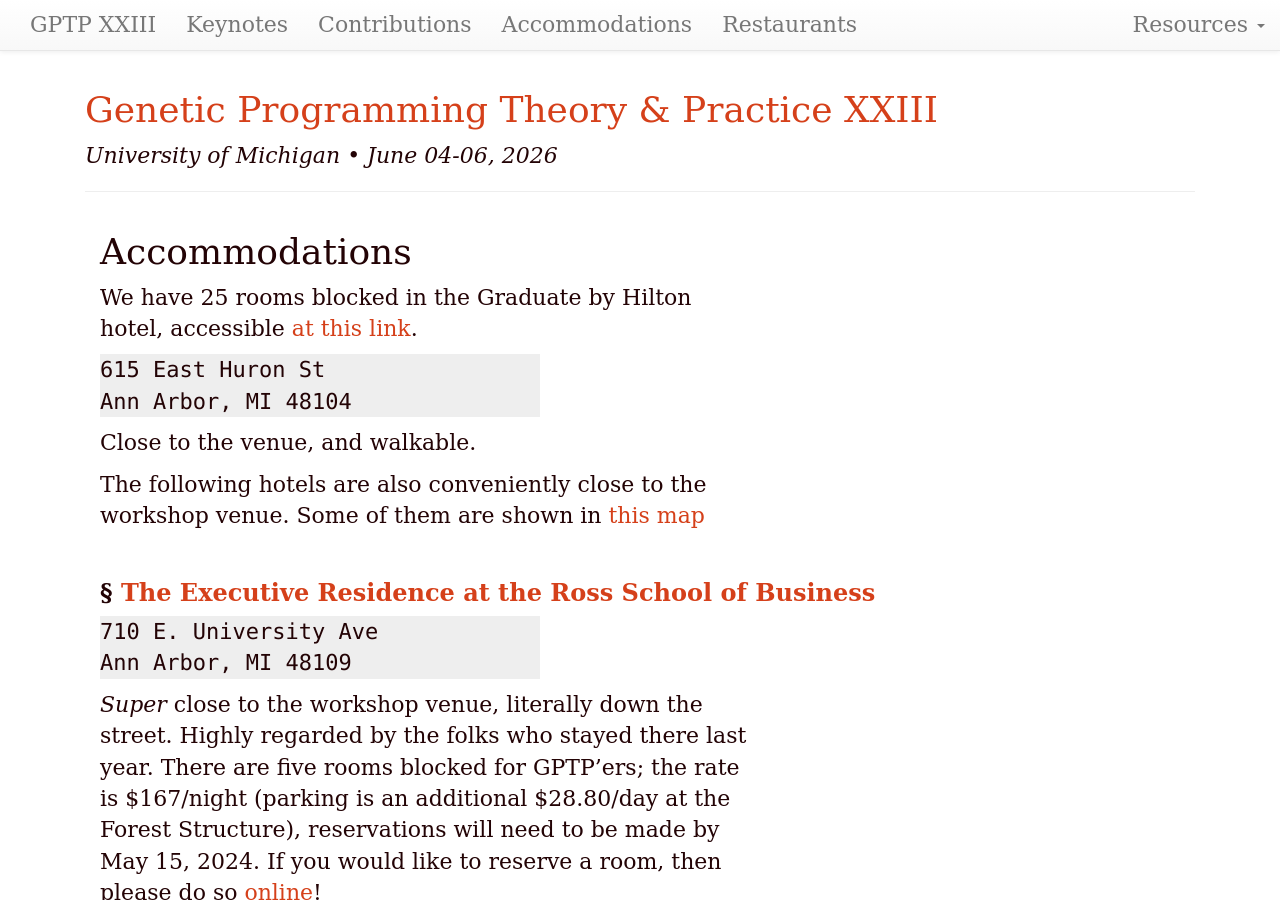
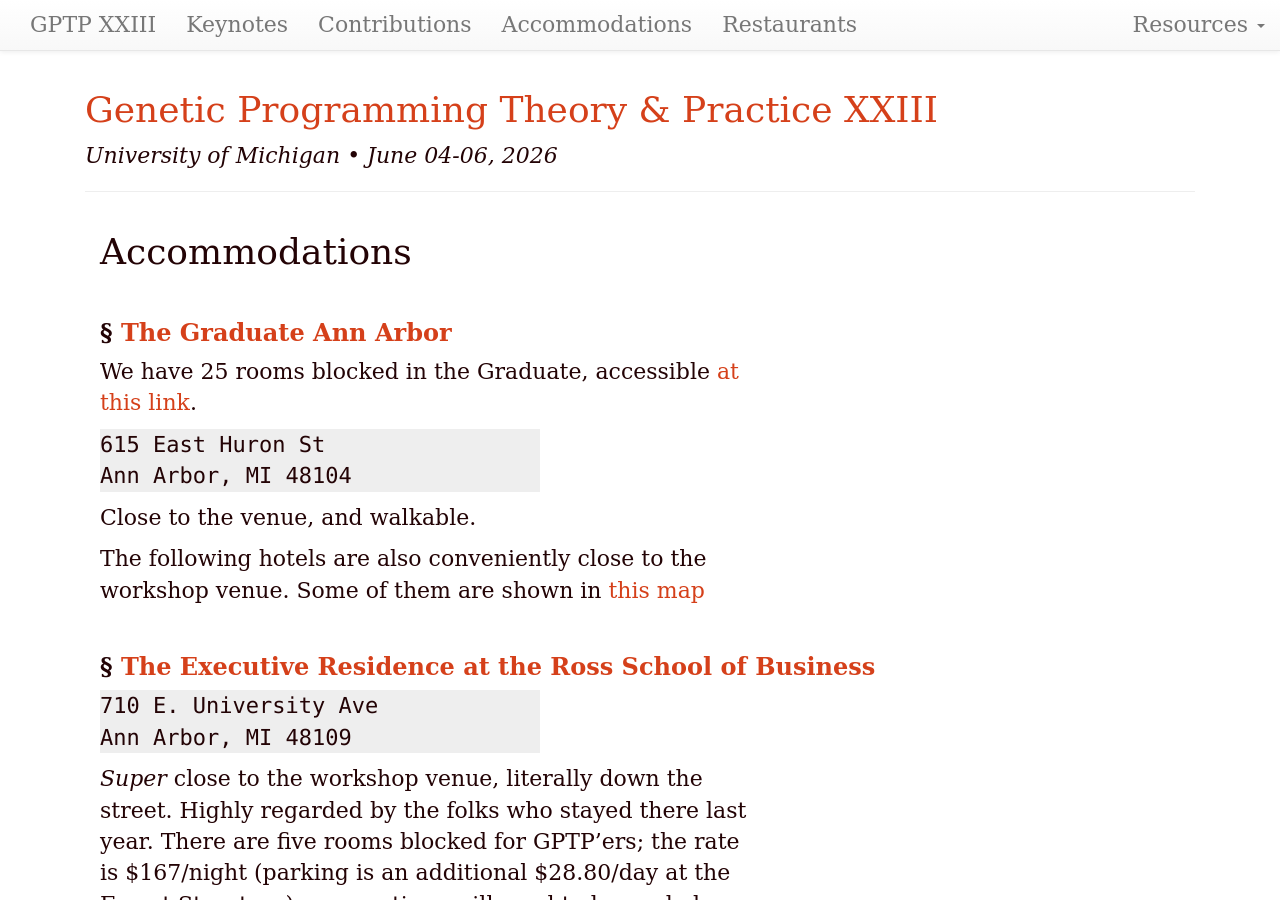
Before and after one commit to GPTP-workshop/gptp-workshop.github.io, a Jekyll site: the page built from accommodations.md, in a window 1280 px wide and 900 px high. Built offline with Jekyll 4.4.1, drawn with Linux system fonts in a browser that asks for light colours.

Commit message:
update index to include hotels

```diff
--- a/accommodations.md
+++ b/accommodations.md
@@ -5,7 +5,9 @@ year: 2026
 
 # Accommodations
 
-We have 25 rooms blocked in the Graduate by Hilton hotel, accessible [at this link](https://book.passkey.com/e/51215831?utm_source=50919754&utm_medium=email&utm_campaign=299843360&trkid=611756285&linkid=3966363401).
+### [The Graduate Ann Arbor](https://book.passkey.com/e/51215831?utm_source=50919754&utm_medium=email&utm_campaign=299843360&trkid=611756285&linkid=3966363401)
+
+We have 25 rooms blocked in the Graduate, accessible [at this link](https://book.passkey.com/e/51215831?utm_source=50919754&utm_medium=email&utm_campaign=299843360&trkid=611756285&linkid=3966363401).
 
 615 East Huron St \\
 Ann Arbor, MI 48104
```
